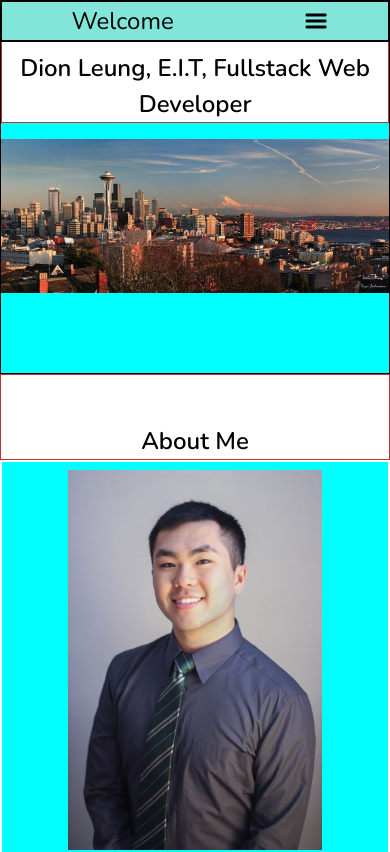
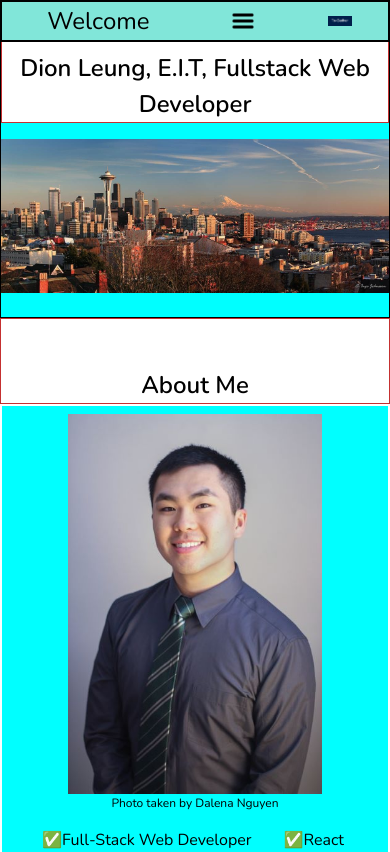
Before and after one commit to dionleung14/portfolio-nodemailer, a React (Create React App) app: page /about-me in a window 390 px wide. Shown: the top 852 px of the page. Built offline with nearby package versions, Linux system fonts and the light colour scheme.

Commit message:
changed spacing in welcome mat. troubleshooting hamburger icon

```diff
--- a/src/components/NavBar.js
+++ b/src/components/NavBar.js
@@ -3,6 +3,7 @@ import React, { useState } from "react";
 // import { BrowserRouter as Router, Switch, Route, Link } from "react-router-dom";
 import AnchorLink from "react-anchor-link-smooth-scroll";
 import hamburger from "./photos/hamburger.png";
+import ToGather from "./photos/portfolio-photos/ToGather.png";
 
 export default function Navbar() {
   const [burger, setBurger] = useState({
@@ -72,6 +73,13 @@ export default function Navbar() {
           onClick={handleToggle}
           className="lg:hidden self-center inline-block w-6 z-50"
         />
+        <img
+          src={ToGather}
+          alt="menu expand icon"
+          name="display"
+          onClick={handleToggle}
+          className="lg:hidden self-center inline-block w-6 z-50"
+        />
       </div>
       <div
         className={`${
--- a/src/components/Welcome.js
+++ b/src/components/Welcome.js
@@ -9,7 +9,7 @@ export default function Welcome() {
       id="top"
     >
       <FirstHeader text="Dion Leung, E.I.T, Fullstack Web Developer" />
-      <div className="top-0 pt-4 pb-20 z-10">
+      <div className="top-0 pt-4 lg:mb-20 mb-6 z-10">
         {/* <h1 className="text-center text-4xl top-0 pt-10">Text with photo</h1> */}
         <img
           src={photograph}
```
